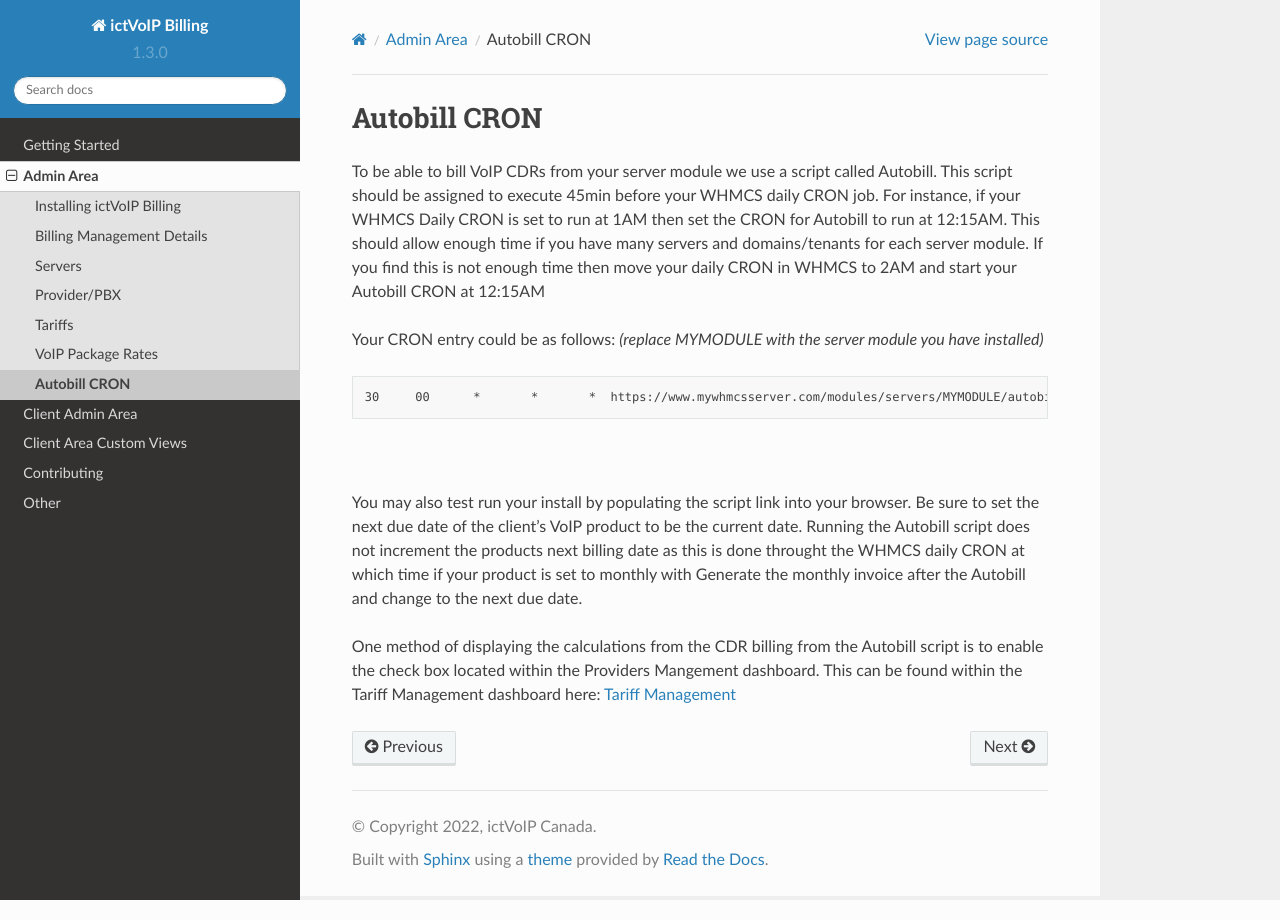
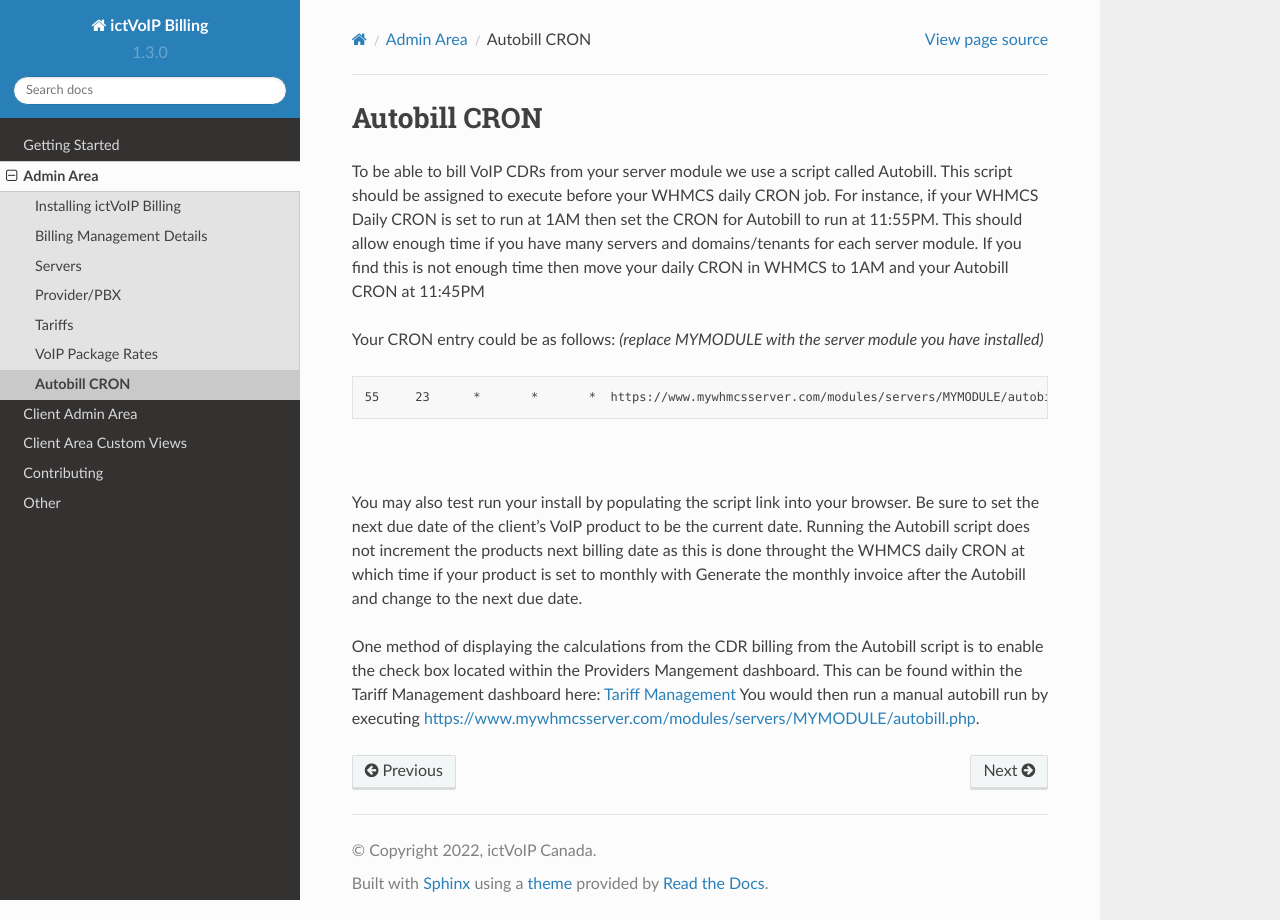
Before and after one commit to ictvoip/ictvoip-docs, a Sphinx documentation site: the page built from docs/source/admin/autobill.rst, in a window 1280 px wide. Built offline with Sphinx 7.4.7 and the Read the Docs theme 2.0.0, drawn with Linux system fonts in a browser that asks for light colours; pages that are not in the unit, such as notebooks, are missing from menus.

Commit message:
Update autobill.rst

```diff
--- a/docs/source/admin/autobill.rst
+++ b/docs/source/admin/autobill.rst
@@ -2,13 +2,13 @@
 Autobill CRON
 ***************
 
-To be able to bill VoIP CDRs from your server module we use a script called Autobill. This script should be assigned to execute 45min before your WHMCS daily CRON job. For instance, if your WHMCS Daily CRON is set to run at 1AM then set the CRON for Autobill to run at 12:15AM. This should allow enough time if you have many servers and domains/tenants for each server module. If you find this is not enough time then move your daily CRON in WHMCS to 2AM and start your Autobill CRON at 12:15AM
+To be able to bill VoIP CDRs from your server module we use a script called Autobill. This script should be assigned to execute before your WHMCS daily CRON job. For instance, if your WHMCS Daily CRON is set to run at 1AM then set the CRON for Autobill to run at 11:55PM. This should allow enough time if you have many servers and domains/tenants for each server module. If you find this is not enough time then move your daily CRON in WHMCS to 1AM and your Autobill CRON at 11:45PM
 
 Your CRON entry could be as follows:
 *(replace MYMODULE with the server module you have installed)*
 ::
 
- 30 	00 	* 	* 	*  https://www.mywhmcsserver.com/modules/servers/MYMODULE/autobill.php?runfrom=cron
+ 55 	23 	* 	* 	*  https://www.mywhmcsserver.com/modules/servers/MYMODULE/autobill.php?runfrom=cron
 
 |
 
@@ -16,3 +16,4 @@ You may also test run your install by populating the script link into your brows
 
 One method of displaying the calculations from the CDR billing from the Autobill script is to enable the check box located within the Providers Mangement dashboard.
 This can be found within the Tariff Management dashboard here: `Tariff Management <../admin/tariffs.html>`_
+You would then run a manual autobill run by executing https://www.mywhmcsserver.com/modules/servers/MYMODULE/autobill.php.
```
